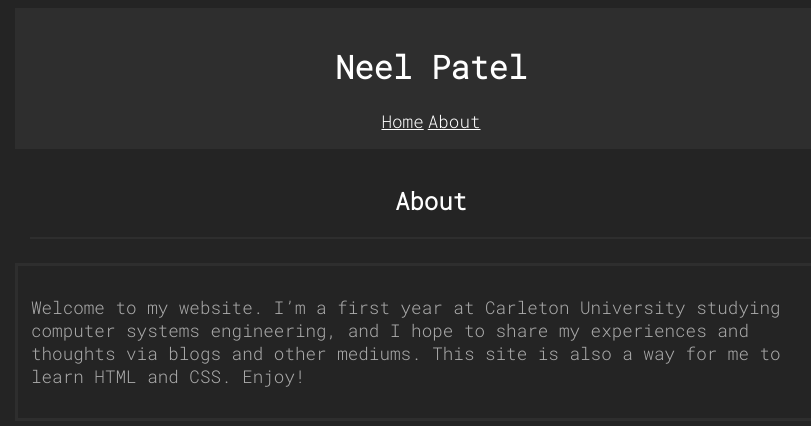
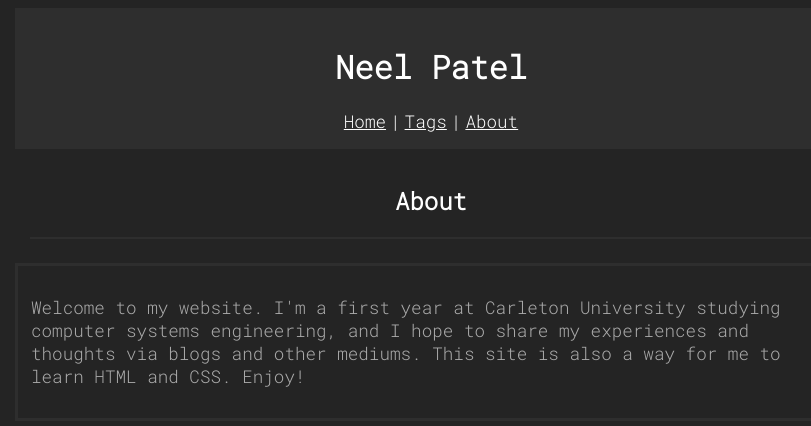
Before and after one commit to NotNeelPatel/notneelpatel.github.io, a Jekyll site: the page built from about.markdown, in a window 1280 px wide. Shown: the top 426 px of the page, without its empty margins (209-1020 px from the left). Built offline with Jekyll 4.4.1, drawn with Linux system fonts in a browser that asks for light colours.

```diff
--- a/Gemfile
+++ b/Gemfile
@@ -7,7 +7,7 @@ source "https://rubygems.org"
 #
 # This will help ensure the proper Jekyll version is running.
 # Happy Jekylling!
-gem "jekyll", "~> 4.2.1"
+gem "jekyll", github: 'jekyll/jekyll'
 # This is the default theme for new Jekyll sites. You may change this to anything you like.
 # If you want to use GitHub Pages, remove the "gem "jekyll"" above and
 # uncomment the line below. To upgrade, run `bundle update github-pages`.
--- a/_config.yml
+++ b/_config.yml
@@ -7,6 +7,11 @@
 #
 # For technical reasons, this file is *NOT* reloaded automatically when you use
 # 'bundle exec jekyll serve'. If you change this file, please restart the server process.
+#
+#
+#
+# For neel: Use this to run locally
+# bundle exec jekyll serve --baseurl=""
 #
 # If you need help with YAML syntax, here are some quick references for you:
 # https://learn-the-web.algonquindesign.ca/topics/markdown-yaml-cheat-sheet/#yaml
--- a/_layouts/page.html
+++ b/_layouts/page.html
@@ -72,12 +72,20 @@
 
   </style>
 
+<head>
+  <link rel="shortcut icon" type="image/png" href="/assets/favicon.png">
+  <title>{{page.title}}</title>
+</head>
+
 <body><header class="site-header" role="banner">
 
     <h1>Neel Patel</h1>
       <nav>
         <ul>
-         <a href="/">Home</a>
+          <a href="/">Home</a>
+          <a>|</a>
+          <a href="/tags/">Tags</a>
+          <a>|</a>
           <a href="/about/">About</a>
         </ul>
       </nav>
@@ -86,11 +94,9 @@
 
 <main>
     <div id=title>
-        <h2 class="post-list-heading">About</h2>
+        <h2 class="post-list-heading">{{page.title}}</h2>
       </div>
       <hr class = "main">
       <div id=partition></div>
-    <div id="centerText">
     {{content}}
-    </div>
 </main>
--- a/_posts/personal/2021-10-24-first-post.markdown
+++ b/_posts/personal/2021-10-24-first-post.markdown
@@ -2,7 +2,7 @@
 layout: post
 title:  "First Post"
 date:   2021-10-24
-categories: personal
+tag: personal
 ---
 Welcome to my first blog post. I made this website in pursuit of improving my general skills as a programmer, engineer, typist, etc. Blogs also allow me to document and share my thoughts and experiences with the world, and maybe this will lead to greater things in the future.
 
--- a/about.markdown
+++ b/about.markdown
@@ -3,5 +3,8 @@ layout: page
 title: About
 permalink: /about/
 ---
-
+<div id="centerText">
+<p>
 Welcome to my website. I'm a first year at Carleton University studying computer systems engineering, and I hope to share my experiences and thoughts via blogs and other mediums. This site is also a way for me to learn HTML and CSS. Enjoy!
+</p>
+</div>
```
Also changed, not shown: _layouts/home.html (+9 -2 lines), _layouts/post.html (+22 -1 lines), _posts/technology/2021-10-24-how-i-switched-to-linux.markdown (added, +23 -0 lines), tags.markdown (added, +20 -0 lines), Gemfile.lock, assets/favicon.png (added), assets/img/setup.png (added).
